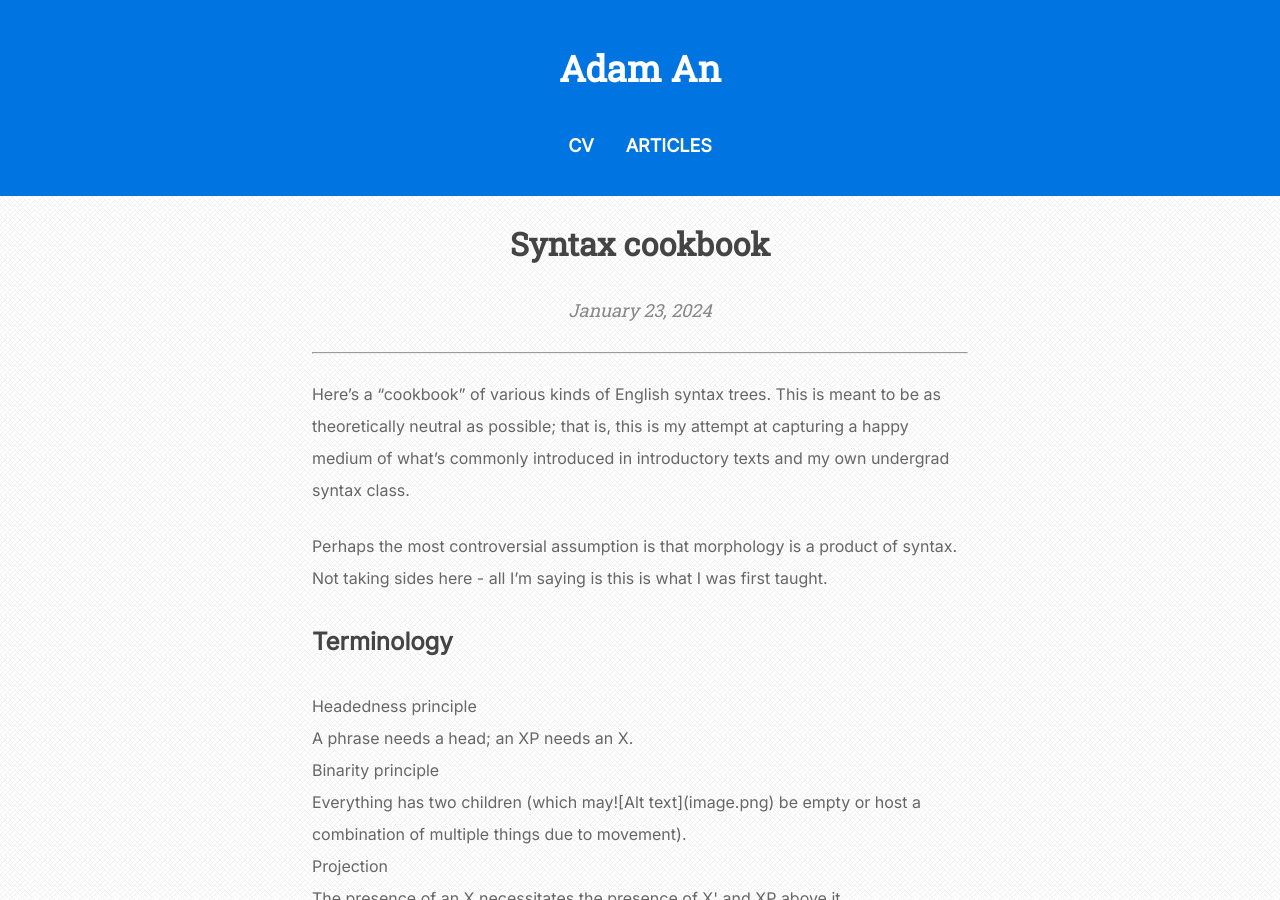
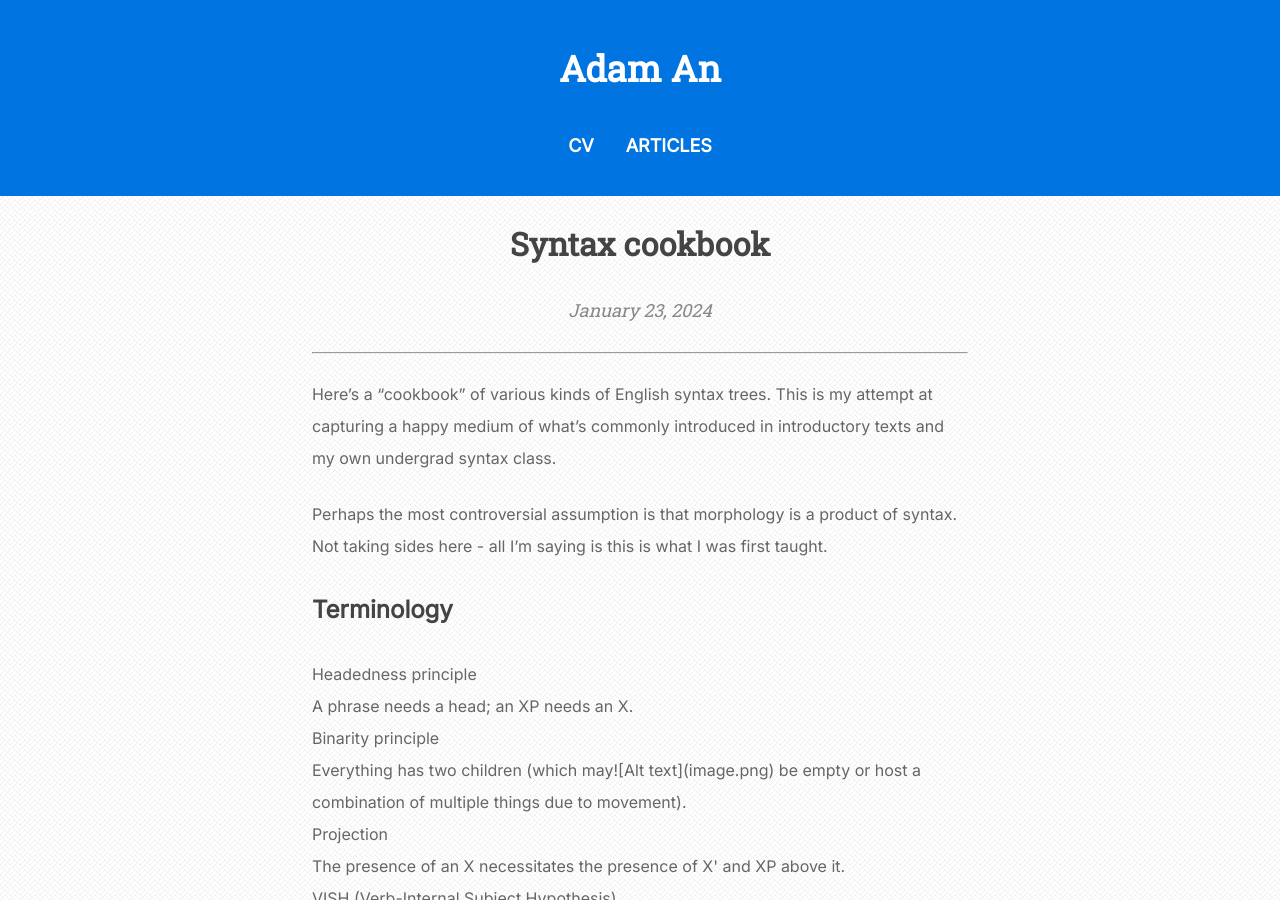
Before and after one commit to theycallmezeal/theycallmezeal.github.io, a Jekyll site: the page built from _posts/2024-01-23-syntax-cookbook.md, in a window 1280 px wide and 900 px high. Built offline with Jekyll 4.4.1, drawn with Linux system fonts in a browser that asks for light colours; some of the changed text lies outside the part shown.

Commit message:
update md file

```diff
--- a/_posts/2024-01-23-syntax-cookbook.md
+++ b/_posts/2024-01-23-syntax-cookbook.md
@@ -3,7 +3,7 @@ layout: default
 title: Syntax cookbook
 ---
 
-Here's a "cookbook" of various kinds of English syntax trees. This is meant to be as theoretically neutral as possible; that is, this is my attempt at capturing a happy medium of what's commonly introduced in introductory texts and my own undergrad syntax class.
+Here's a "cookbook" of various kinds of English syntax trees. This is my attempt at capturing a happy medium of what's commonly introduced in introductory texts and my own undergrad syntax class.
 
 Perhaps the most controversial assumption is that morphology is a product of syntax. Not taking sides here - all I'm saying is this is what I was first taught.
 
```
Also changed, not shown: other parts of _posts/2024-01-23-syntax-cookbook.md (+1 -1 lines).
